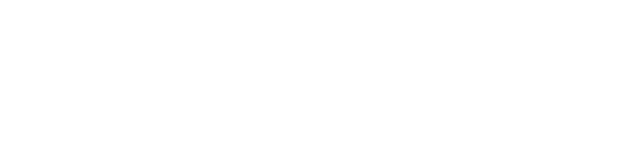
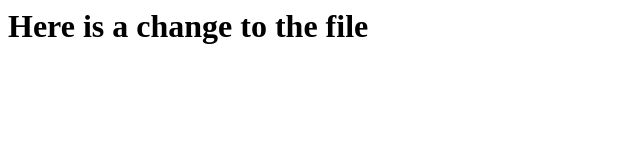
Before and after one commit to wolfman30/SshRemoteRepo, a plain HTML site: page index.html in a window 1280 px wide. Shown: the whole page, without its empty margins (0-640 px from the left). Drawn offline with Linux system fonts and the light colour scheme.

Commit message:
Update index.html

```diff
--- a/index.html
+++ b/index.html
@@ -1 +1,11 @@
-<html> <head></head> <body></body> </html>
+<html>
+
+  <head>
+  </head>
+
+  <body>
+    <h1>Here is a change to the file</h1>
+  </body>
+
+
+</html>
```
